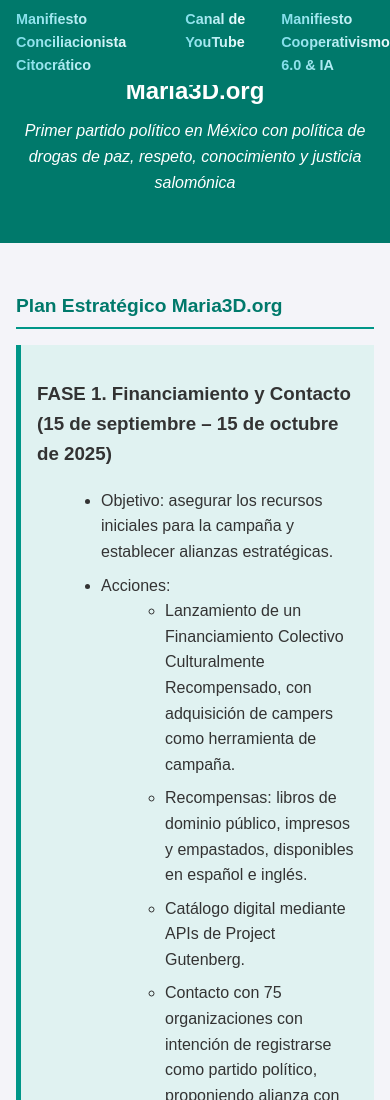
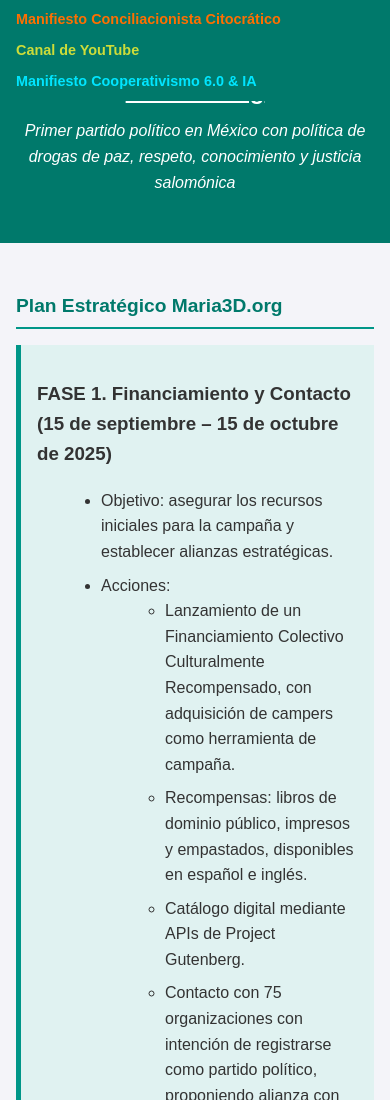
Before and after one commit to ciudadanmx/plan_maria3d, a plain HTML site: page index.html in a window 390 px wide. Shown: the top 1100 px of the page. Drawn offline with Linux system fonts and the light colour scheme.

Commit message:
Update index.html

```diff
--- a/index.html
+++ b/index.html
@@ -11,7 +11,7 @@
   top: 0;
   left: 0;
   width: 100%;
-      background-color: #009688; /* turquesa oscuro */
+  background-color: #00796b; /* turquesa oscuro */
   color: #fff;
   padding: 0.5rem 1rem;
   z-index: 1000;
@@ -20,13 +20,27 @@
   gap: 2rem;
   font-size: 0.9rem;
 }
+
 .top-bar a {
-      color: #e0f7fa; /* turquesa claro */
+  font-weight: bold;
   text-decoration: none;
-      font-weight: bold;
+  transition: all 0.3s ease;
 }
+
+/* Colores de enlaces armónicos y vibrantes */
+.top-bar a:nth-child(1) {
+  color: #ff6f00; /* naranja cálido */
+}
+.top-bar a:nth-child(2) {
+  color: #cddc39; /* amarillo-limón verdoso */
+}
+.top-bar a:nth-child(3) {
+  color: #00e5ff; /* celeste brillante */
+}
+
 .top-bar a:hover {
   text-decoration: underline;
+  transform: scale(1.05);
 }
 
     body {
@@ -110,32 +124,9 @@
       h2 {
         font-size: 1.2rem;
       }
-      /* Barra superior */
       .top-bar {
-  position: fixed;
-  top: 0;
-  left: 0;
-  width: 100%;
-  background-color: #00796b; /* turquesa oscuro */
-  color: #fff;
-  padding: 0.5rem 1rem;
-  z-index: 1000;
-  display: flex;
-  justify-content: center;
-  gap: 2rem;
-  font-size: 0.9rem;
-}
-.top-bar a {
-  background: linear-gradient(90deg, #80deea, #ffffff);
-  -webkit-background-clip: text;
-  -webkit-text-fill-color: transparent;
-  font-weight: bold;
-  text-decoration: none;
-  transition: all 0.3s ease;
-}
-.top-bar a:hover {
-  text-decoration: underline;
-  transform: scale(1.05);
+        flex-direction: column;
+        gap: 0.5rem;
       }
     }
   </style>
@@ -149,7 +140,7 @@
 </div>
 
 <header>
-  <h1>Maria3D.org</h1>
+  <h1><u><k>Maria3D.org</u></k></h1>
   <p>Primer partido político en México con política de drogas de paz, respeto, conocimiento y justicia salomónica</p>
 </header>
 
```
Lines whose indentation alone changed are shown as unchanged.
